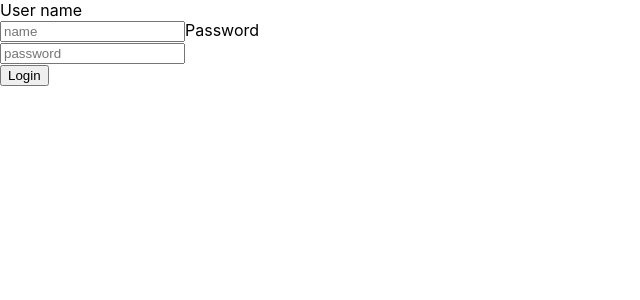
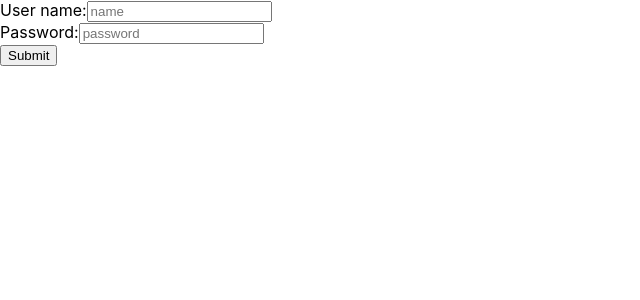
Before and after one commit to NoaShimshi/react_api, a React (Create React App) app: page /login in a window 1280 px wide. Shown: the top 300 px of the page, without its empty margins (0-640 px from the left). Built offline with nearby package versions, Linux system fonts and the light colour scheme.

Commit message:
change login to form

```diff
--- a/src/Login.js
+++ b/src/Login.js
@@ -12,7 +12,8 @@ import { useNavigate } from "react-router-dom";
    const changePassword= (event)=>{
     setPassword(event.target.value);
    }
-   const checkUser= ()=>{
+   const checkUser= (event)=>{
+        event.preventDefault();
         fetch(`https://jsonplaceholder.typicode.com/users?username=${userName}`)
         .then((response) => response.json())
         .then((data)=>data[0])
@@ -35,15 +36,15 @@ import { useNavigate } from "react-router-dom";
 
 
    return (
-    <div>
-      <label>User name</label><br/>
+    <form  onSubmit={checkUser}>
+      <label>User name:</label>
       <input
       required
       value={userName}
       onChange={changeUserName}
       placeholder="name"
-      />
-      <label>Password</label><br/>
+      /><br/>
+      <label>Password:</label>
       <input
       required
       value={password}
@@ -51,8 +52,8 @@ import { useNavigate } from "react-router-dom";
       placeholder="password"
       type="password"
       /><br/>
-        <button onClick={checkUser}>Login</button>
-    </div>
+        <input type="submit" value="Submit"/>
+    </form>
    )
 }
 export default Login;
```
